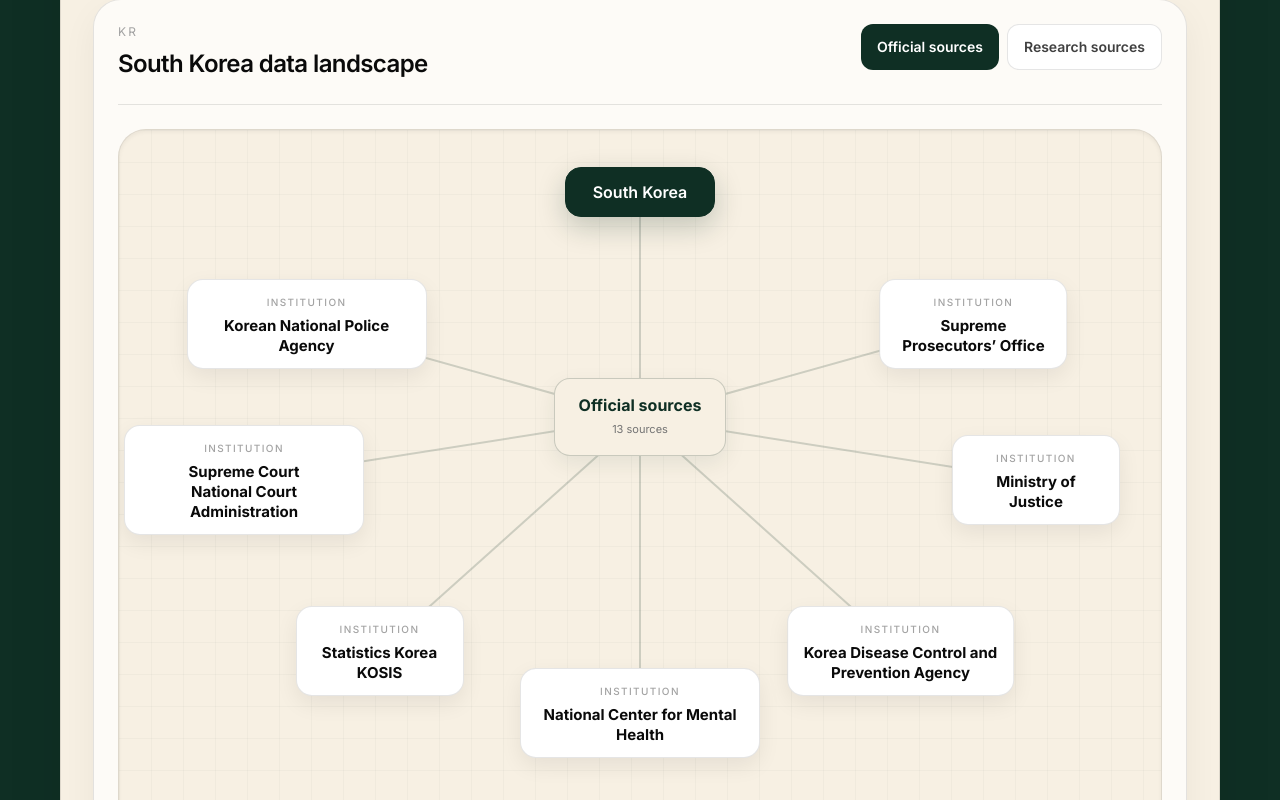
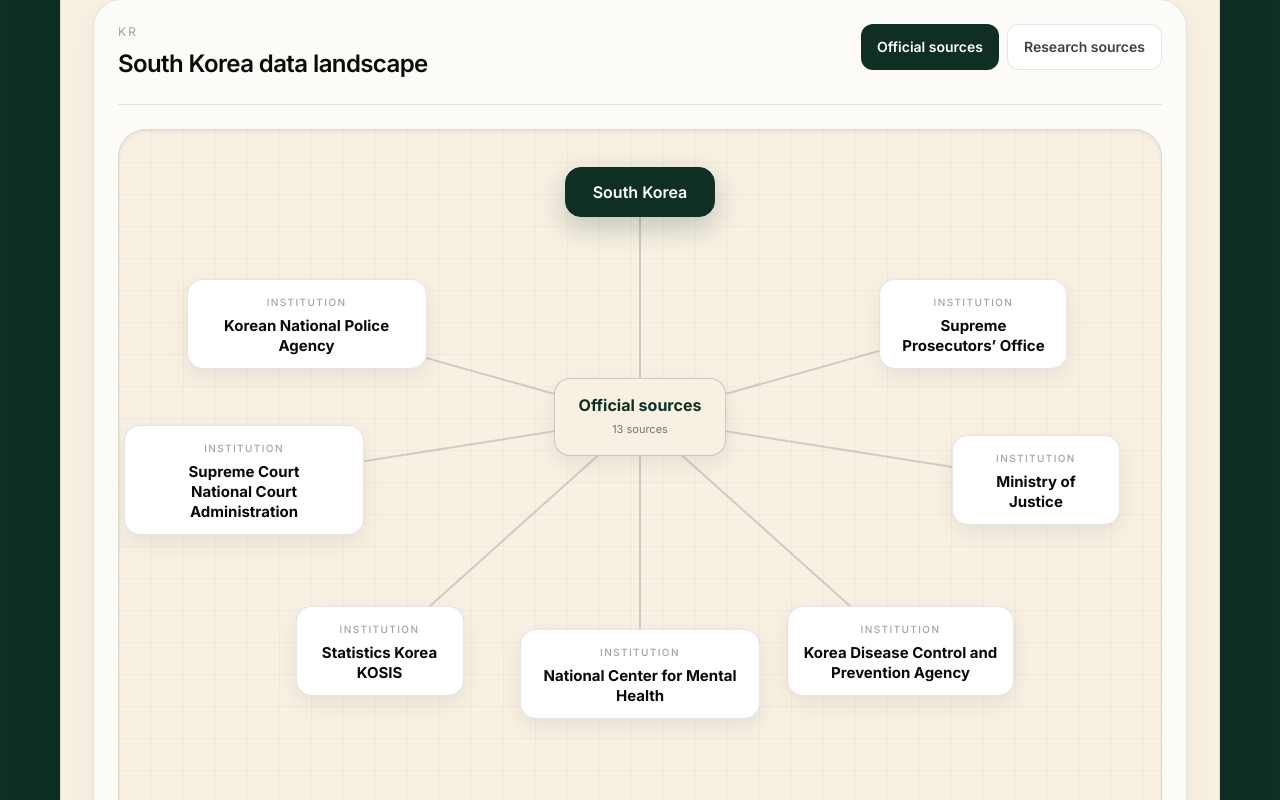
Before and after one commit to dain-13/global-crime-data-archive, a React (Vite) app: page / in a window 1280 px wide. Shown: the part 3140-3940 px from the top of the page. Built offline with nearby package versions, Linux system fonts and the light colour scheme.

Commit message:
Update App.jsx

```diff
--- a/src/App.jsx
+++ b/src/App.jsx
@@ -695,10 +695,10 @@
       1: [{ x: 50, y: 62 }],
       2: [{ x: 23, y: 42 }, { x: 77, y: 42 }],
       3: [{ x: 17, y: 35 }, { x: 83, y: 35 }, { x: 50, y: 70 }],
-      4: [{ x: 18, y: 31 }, { x: 82, y: 31 }, { x: 30, y: 66 }, { x: 70, y: 66 }],
-      5: [{ x: 19, y: 27 }, { x: 81, y: 27 }, { x: 15, y: 52 }, { x: 85, y: 52 }, { x: 50, y: 73 }],
+      4: [{ x: 18, y: 31 }, { x: 82, y: 29 }, { x: 30, y: 64 }, { x: 70, y: 66 }],
+      5: [{ x: 19, y: 27 }, { x: 81, y: 27 }, { x: 15, y: 52 }, { x: 85, y: 52 }, { x: 50, y: 68 }],
       6: [{ x: 18, y: 26 }, { x: 82, y: 26 }, { x: 13, y: 48 }, { x: 87, y: 48 }, { x: 31, y: 70 }, { x: 69, y: 70 }],
-      7: [{ x: 18, y: 25 }, { x: 82, y: 25 }, { x: 12, y: 45 }, { x: 88, y: 45 }, { x: 25, y: 67 }, { x: 75, y: 67 }, { x: 50, y: 75 }],
+      7: [{ x: 18, y: 25 }, { x: 82, y: 25 }, { x: 12, y: 45 }, { x: 88, y: 45 }, { x: 25, y: 67 }, { x: 75, y: 67 }, { x: 50, y: 70 }],
       8: [{ x: 18, y: 24 }, { x: 82, y: 24 }, { x: 12, y: 43 }, { x: 88, y: 43 }, { x: 22, y: 64 }, { x: 78, y: 64 }, { x: 40, y: 76 }, { x: 60, y: 76 }],
     }
     const institutionPositions = activeGroup.institutions.map((_, index) => {
```
